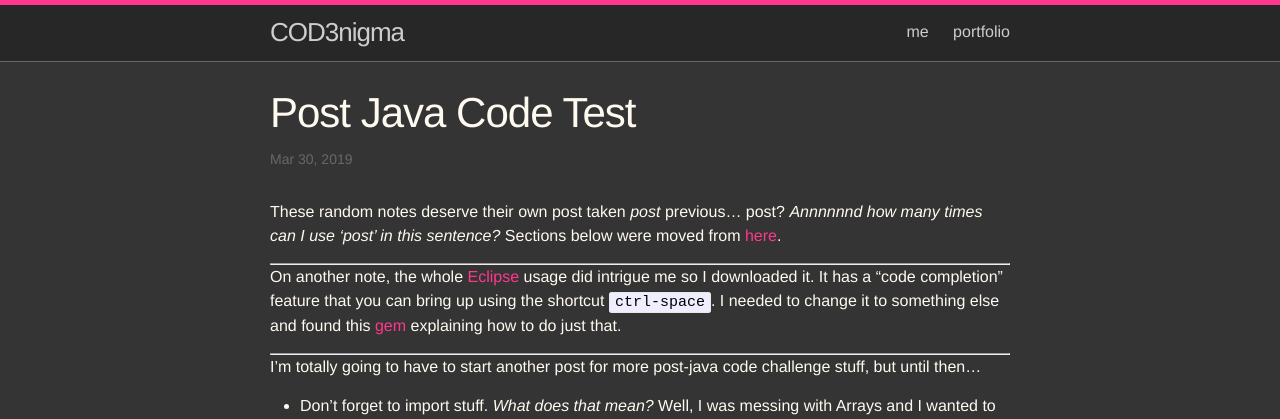
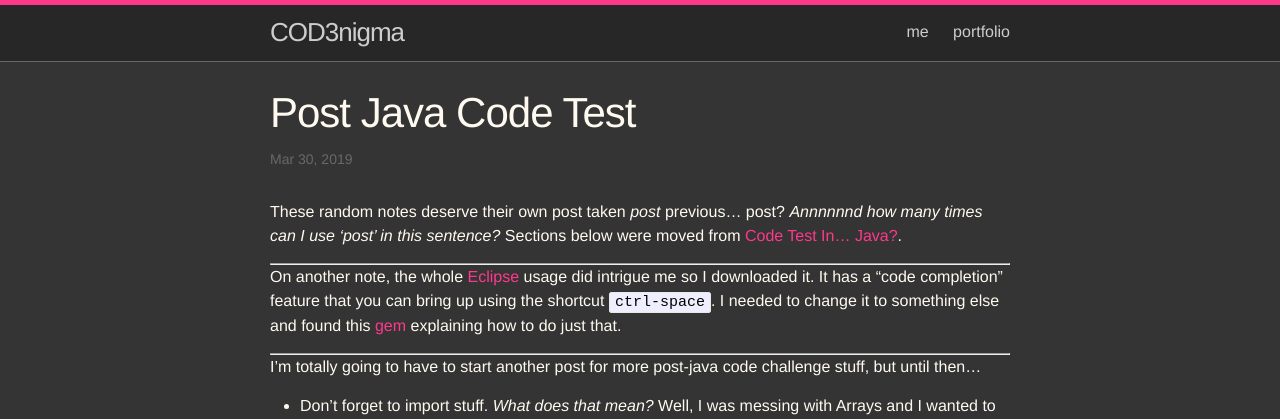
Before and after one commit to rebelcl0ud/blog, a Jekyll site: the page built from _posts/2019-03-30-[65]-post-java-code-test.markdown, in a window 1280 px wide. Shown: the top 419 px of the page. Built offline with Jekyll 4.4.1, drawn with Linux system fonts in a browser that asks for light colours.

Commit message:
update: swapped 'here' for post title

```diff
--- a/_posts/2019-03-30-[65]-post-java-code-test.markdown
+++ b/_posts/2019-03-30-[65]-post-java-code-test.markdown
@@ -5,7 +5,7 @@ date: 2019-03-30
 categories: [java, junit]
 ---
 
-These random notes deserve their own post taken *post* previous... post? *Annnnnnd how many times can I use 'post' in this sentence?* Sections below were moved from [here](https://rebelcl0ud.github.io/blog/java/junit/2019/02/14/62-code-test-in-java.html).
+These random notes deserve their own post taken *post* previous... post? *Annnnnnd how many times can I use 'post' in this sentence?* Sections below were moved from [Code Test In... Java?](https://rebelcl0ud.github.io/blog/java/junit/2019/02/14/62-code-test-in-java.html).
 
 - - -
 
```
